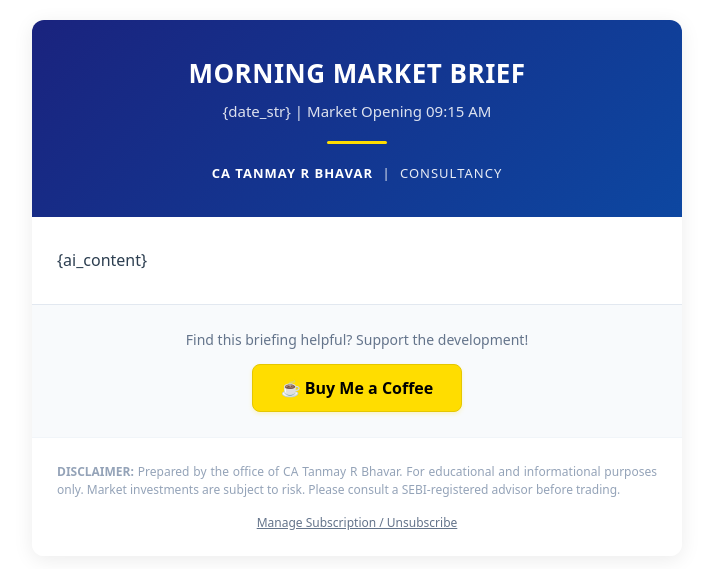
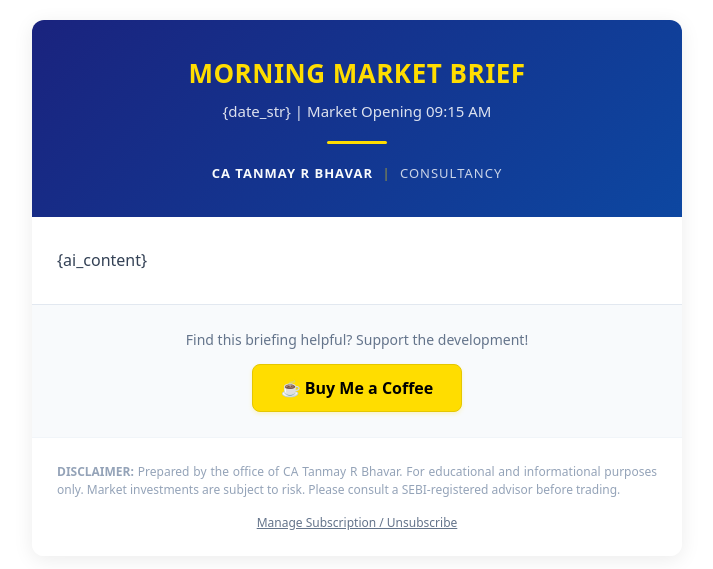
Before and after one commit to tbhavar/Daily-Indian-Market-Briefing, a Python web app: template templates/morning.html in a window 1280 px wide. Shown: the top 569 px of the page, without its empty margins (283-996 px from the left). Run offline with Jinja, Linux system fonts and the light colour scheme; the template is opened without the code that fills it, so the values that code supplies are empty.

Commit message:
Update morning briefing template and prompt to match closing bell formatting

```diff
--- a/src/prompts.py
+++ b/src/prompts.py
@@ -5,7 +5,7 @@
 1. Opening levels and % change.
 2. 5 major headlines from Moneycontrol and CNBC TV18.
 3. Live sentiment from X (Twitter) and Reddit (r/IndiaInvestments).
-Format as professional HTML using <h3> tags for headers, <ul> for lists, and <p> for paragraphs.
+Format as professional HTML using <h3> tags for headers, and clean, styled HTML <table> tags with borders and padding to present the data (levels, headlines, sentiment) in a structured tabular format instead of paragraphs or lists.
 Explicitly color code positive changes/sentiments in green (#2e7d32) and negative ones in red (#d32f2f).
 Do not include <html> or <body> tags.
 """
--- a/templates/morning.html
+++ b/templates/morning.html
@@ -1,16 +1,16 @@
 <div style="width: 100%; max-width: 650px; margin: 20px auto; font-family: system-ui, -apple-system, BlinkMacSystemFont, 'Segoe UI', Roboto, Helvetica, Arial, sans-serif; background-color: #ffffff; border-radius: 12px; box-shadow: 0 4px 20px rgba(0,0,0,0.08); overflow: hidden;">
     <!-- Header -->
     <div style="background: linear-gradient(135deg, #1a237e 0%, #0d47a1 100%); padding: 35px 25px; text-align: center; color: white;">
-        <h1 style="margin: 0 0 10px 0; font-size: 26px; font-weight: 800; letter-spacing: 0.5px;">MORNING MARKET BRIEF</h1>
+        <h1 style="margin: 0 0 10px 0; font-size: 26px; font-weight: 800; letter-spacing: 0.5px; color: #FFDD00;">MORNING MARKET BRIEF</h1>
         <p style="margin: 0; font-size: 15px; opacity: 0.85; font-weight: 500;">{date_str} | Market Opening 09:15 AM</p>
         <div style="margin: 20px auto 0; width: 60px; height: 3px; background-color: #FFDD00; border-radius: 2px;"></div>
-        <div style="margin-top: 20px; font-size: 13px; font-weight: 600; text-transform: uppercase; letter-spacing: 1px;">
-            CA Tanmay R Bhavar <span style="opacity: 0.6; padding: 0 5px;">|</span> <span style="font-weight: 400; opacity: 0.9;">Consultancy</span>
+        <div style="margin-top: 20px; font-size: 13px; font-weight: 600; text-transform: uppercase; letter-spacing: 1px; color: #f8fafc;">
+            CA Tanmay R Bhavar <span style="opacity: 0.4; padding: 0 5px; color: #FFDD00;">|</span> <span style="font-weight: 400; opacity: 0.8;">Consultancy</span>
         </div>
     </div>
 
     <!-- Body -->
-    <div style="padding: 30px 25px; line-height: 1.7; color: #2c3e50; font-size: 16px;">
+    <div style="padding: 30px 25px; line-height: 1.7; color: #334155; font-size: 16px;">
         {ai_content}
     </div>
 
```
